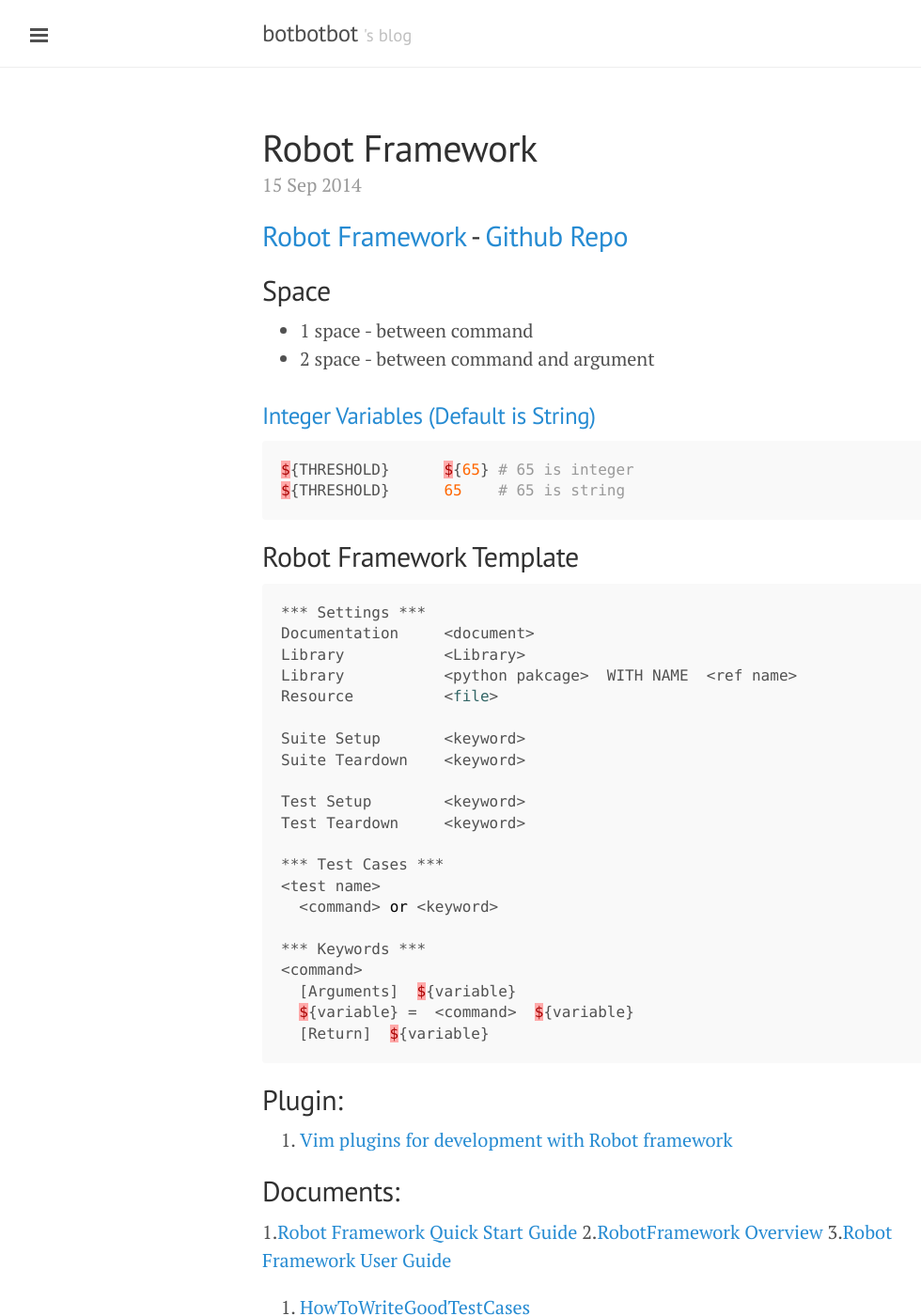
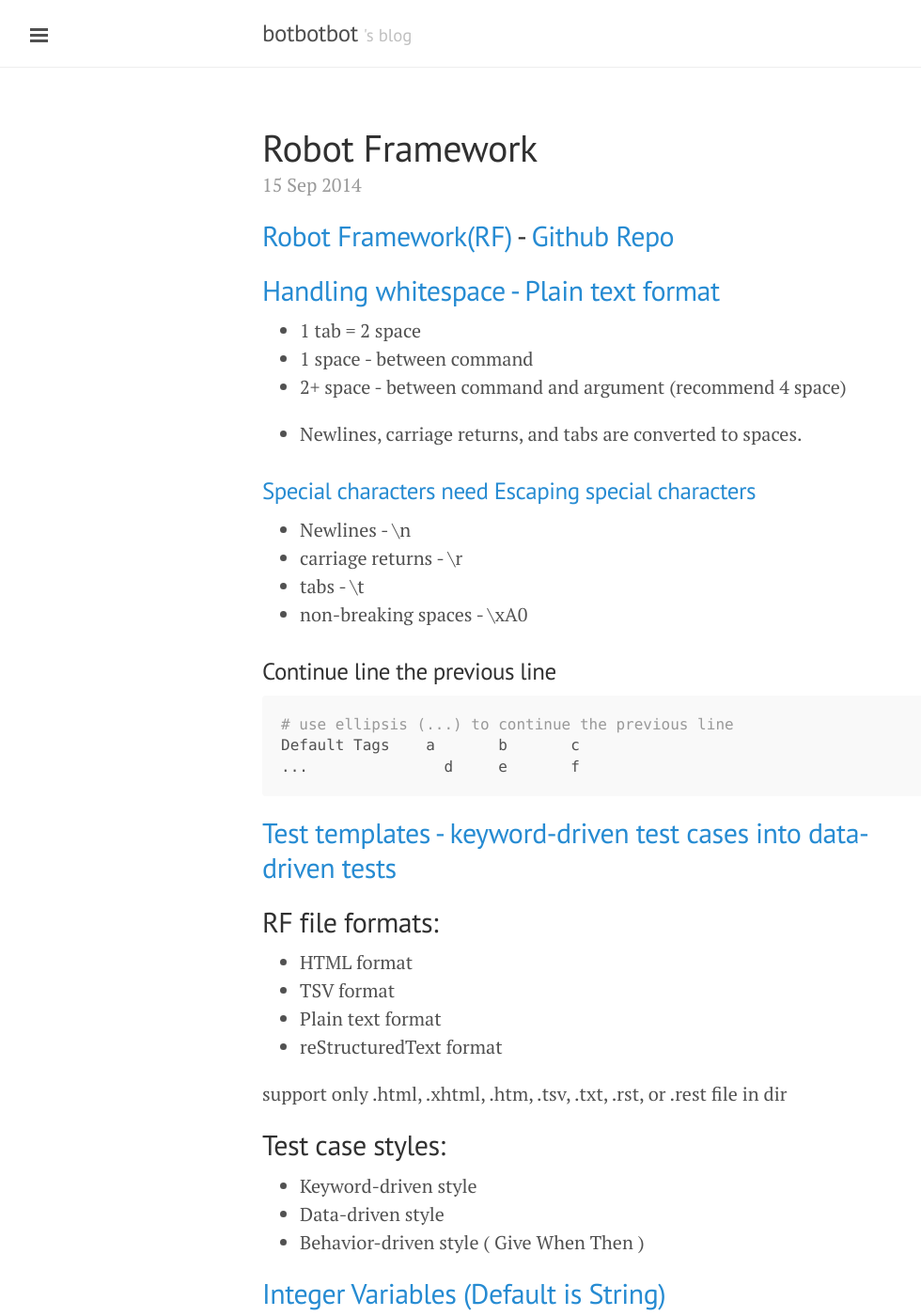
Before and after one commit to ibotdotout/ibotdotout.github.io, a Jekyll site: the page built from _posts/2014-09-15-robot-framework.md, in a window 1280 px wide and 1400 px high. Shown: the whole window at 94% size, without its empty margins (1-981 px from the left). Built offline with Jekyll 4.4.1, drawn with Linux system fonts in a browser that asks for light colours; Markdown is read by kramdown in place of the engine named in the settings; some of the changed text lies outside the part shown.

Commit message:
update guide

````diff
--- a/_posts/2014-09-15-robot-framework.md
+++ b/_posts/2014-09-15-robot-framework.md
@@ -5,18 +5,59 @@ tags: robot-framework
 permalink: robot-framework
 ---
 
-## [Robot Framework](http://robotframework.org/) - [Github Repo](https://github.com/robotframework/robotframework)
+## [Robot Framework(RF)](http://robotframework.org/) - [Github Repo](https://github.com/robotframework/robotframework)
 
-## Space
+## [Handling whitespace - Plain text format](http://robotframework.org/robotframework/latest/RobotFrameworkUserGuide.html#rules-for-parsing-the-data)
+-  1 tab   = 2 space
 -  1 space - between command
--  2 space - between command and argument
+-  2+ space - between command and argument (recommend 4 space)
+
+-  Newlines, carriage returns, and tabs are converted to spaces.
+
+### [Special characters need Escaping special characters](http://robotframework.org/robotframework/latest/RobotFrameworkUserGuide.html#rules-for-parsing-the-data)
+-  Newlines             - \n
+-  carriage returns     - \r
+-  tabs                 - \t
+-  non-breaking spaces  - \xA0
+
+### Continue line the previous line
+
+```python
+# use ellipsis (...) to continue the previous line
+Default Tags	a	b	c
+...	          d	e	f
+```
+
+## [Test templates - keyword-driven test cases into data-driven tests](http://robotframework.org/robotframework/latest/RobotFrameworkUserGuide.html#test-templates)
 
 
-### [Integer Variables (Default is String)](http://stackoverflow.com/questions/24007245/different-type-of-input-data-between-robot-framework-file-and-python/24007809#24007809)
+## RF file formats:
+- HTML format
+- TSV format
+- Plain text format
+- reStructuredText format
+
+support only .html, .xhtml, .htm, .tsv, .txt, .rst, or .rest file in dir
+
+
+## Test case styles:
+- Keyword-driven style
+- Data-driven style
+- Behavior-driven style ( Give When Then )
+
+
+## [Integer Variables (Default is String)](http://stackoverflow.com/questions/24007245/different-type-of-input-data-between-robot-framework-file-and-python/24007809#24007809)
 
 ```python
 ${THRESHOLD}      ${65} # 65 is integer
 ${THRESHOLD}      65    # 65 is string
+```
+
+## [Selecting test cases](http://robotframework.org/robotframework/latest/RobotFrameworkUserGuide.html#selecting-test-cases)
+
+```sh
+--test example*       #select test
+--suite example-??    #select suite
 ```
 
 
@@ -49,9 +90,9 @@ Test Teardown     <keyword>
 1. [Vim plugins for development with Robot framework](https://github.com/mfukar/robotframework-vim)
 
 ## Documents:
-1.[Robot Framework Quick Start Guide](http://robotframework.googlecode.com/hg/doc/quickstart/quickstart.html)
-2.[RobotFramework Overview](http://www.virtuousprogrammer.com/?p=264)
-3.[Robot Framework User Guide](http://robotframework.org/robotframework/latest/RobotFrameworkUserGuide.html)
+1. [Robot Framework Quick Start Guide](http://robotframework.googlecode.com/hg/doc/quickstart/quickstart.html)
+2. [RobotFramework Overview](http://www.virtuousprogrammer.com/?p=264)
+3. [Robot Framework User Guide](http://robotframework.org/robotframework/latest/RobotFrameworkUserGuide.html)
 4. [HowToWriteGoodTestCases](https://code.google.com/p/robotframework/wiki/HowToWriteGoodTestCases)
 
 ## Demo:
````
